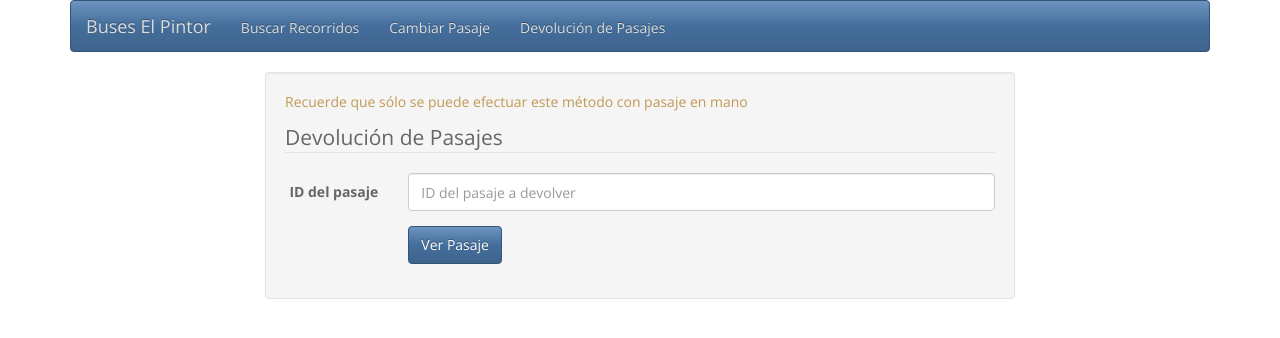
After one commit to nsalasdcc/ventapasajes, a Django app: a page that uses venta/templates/venta/main.html in a window 1280 px wide. The commit adds this page. Shown: the top 338 px of the page. Run offline with Django 3.2, Linux system fonts and the light colour scheme.

Commit message:
añadida parcialmente opción de devolver pasajes. implementado sistema de mensajes.

```diff
--- /dev/null
+++ b/venta/templates/venta/devolver.html
@@ -0,0 +1,30 @@
+{% extends 'venta/main.html' %}
+
+{% block titulo %}Devolución de Pasajes{% endblock %}
+
+{% block content %}
+    <div class="row">
+        <div class="col-lg-8 col-lg-offset-2">
+            <div class="well bs-component">
+                <p class="text-warning">Recuerde que sólo se puede efectuar este método con pasaje en mano</p>
+                <form class="form-horizontal" action="{% url 'devolucion' %}" method="get">
+                    <fieldset>
+                        <legend>Devolución de Pasajes</legend>
+                        <div class="form-group">
+                            <label for="inputId" class="col-lg-2 control-label">ID del pasaje</label>
+
+                            <div class="col-lg-10">
+                                <input type="text" name="id" class="form-control" id="inputId" placeholder="ID del pasaje a devolver">
+                            </div>
+                        </div>
+                        <div class="form-group">
+                            <div class="col-lg-10 col-lg-offset-2">
+                                <button type="submit" class="btn btn-primary">Ver Pasaje</button>
+                            </div>
+                        </div>
+                    </fieldset>
+                </form>
+            </div>
+        </div>
+    </div>
+{% endblock %}
--- a/venta/templates/venta/main.html
+++ b/venta/templates/venta/main.html
@@ -6,6 +6,7 @@
     <link rel="stylesheet" href="{% static 'venta/css/estilos-static.css' %}"/>
 </head>
 <body>
+{% block css %}{% endblock %}
 
 <div class="container">
     <div class="navbar navbar-inverse">
@@ -19,19 +20,25 @@
         </div>
         <div class="navbar-collapse collapse navbar-inverse-collapse">
             <ul class="nav navbar-nav">
-                <li class="active"><a href="{% url 'index' %}">Buscar Recorridos</a></li>
-                <li><a href="#">Link</a></li>
+                <li><a href="{% url 'index' %}">Buscar Recorridos</a></li>
+                <li><a href="{% url 'cambiar' %}">Cambiar Pasaje</a></li>
+                <li><a href="{% url 'devolver' %}">Devolución de Pasajes</a></li>
                 </li>
             </ul>
         </div>
     </div>
 
-{% if success_msg %}
-<div class="alert alert-dismissable alert-success">
-  <button type="button" class="close" data-dismiss="alert">×</button>
-  {{ success_msg }}
-</div>
-{% endif %}
+    {% if messages %}
+        <div class="alert alert-dismissable alert-success">
+            <button type="button" class="close" data-dismiss="alert">×</button>
+
+            <ul class="messages">
+                {% for message in messages %}
+                    <li{% if message.tags %} class="{{ message.tags }}"{% endif %}>{{ message }}</li>
+                {% endfor %}
+            </ul>
+        </div>
+    {% endif %}
 
 
     {% block content %}{% endblock %}
--- a/venta/urls.py
+++ b/venta/urls.py
@@ -8,4 +8,8 @@ urlpatterns = patterns('',
     url(r'^buscar/$', views.buscar, name='buscar'),
     url(r'^confirmar/(?P<id_recorrido>\d+)/(?P<id_asiento>\d+)/$', views.confirmar, name='confirmar'),
     url(r'^vender/(?P<id_pasaje>\d+)/$', views.vender, name='vender'),
+    url(r'^cambiar/$', views.cambiar, name='cambiar'),
+    url(r'^devolver/$', views.devolver, name='devolver'),
+    url(r'^devolucion/$', views.devolucion, name='devolucion'),
+    url(r'^devolucion/(?P<id_pasaje>\d+)/$', views.do_devolver, name='do_devolver'),
 )
--- a/venta/views.py
+++ b/venta/views.py
@@ -1,3 +1,4 @@
+from django.contrib import messages
 from django.core.exceptions import ValidationError
 from django.core.urlresolvers import reverse
 from django.db import IntegrityError
@@ -66,3 +67,43 @@ def vender(request, id_pasaje):
     except IntegrityError:
         #TODO: Vista incorrecta!
         return render(request, "venta/confirmar.html")
+
+
+def cambiar(request):
+    return render(request, "venta/cambiar.html")
+
+
+def devolver(request):
+    return render(request, "venta/devolver.html")
+
+
+def devolucion(request):
+    id_pasaje = request.GET.get("id", "")
+
+    pasaje = get_object_or_404(Pasaje, id=id_pasaje)
+
+    if not pasaje.vendido:
+        raise IntegrityError("Pasaje no se ha vendido. No se puede devolver")
+
+    recorrido = pasaje.recorrido
+    ctx = {
+        'asiento': pasaje,
+        'recorrido': recorrido
+        }
+
+    return render(request, "venta/devolucion.html", ctx)
+
+
+def do_devolver(request, id_pasaje):
+    pasaje = get_object_or_404(Pasaje, id=id_pasaje)
+
+    if not pasaje.vendido:
+        raise IntegrityError("Pasaje no se ha vendido. No se puede devolver")
+    pasaje.vendido = False
+
+    pasaje.save()
+
+    messages.success(request, "Pasaje cambiado exitosamente")
+    redirect = HttpResponseRedirect(reverse('index'))
+
+    return redirect
```
Also changed, not shown: venta/templates/venta/cambiar.html (added, +38 -0 lines), venta/templates/venta/detalle.html (+9 -6 lines), venta/templates/venta/devolucion.html (added, +60 -0 lines).
